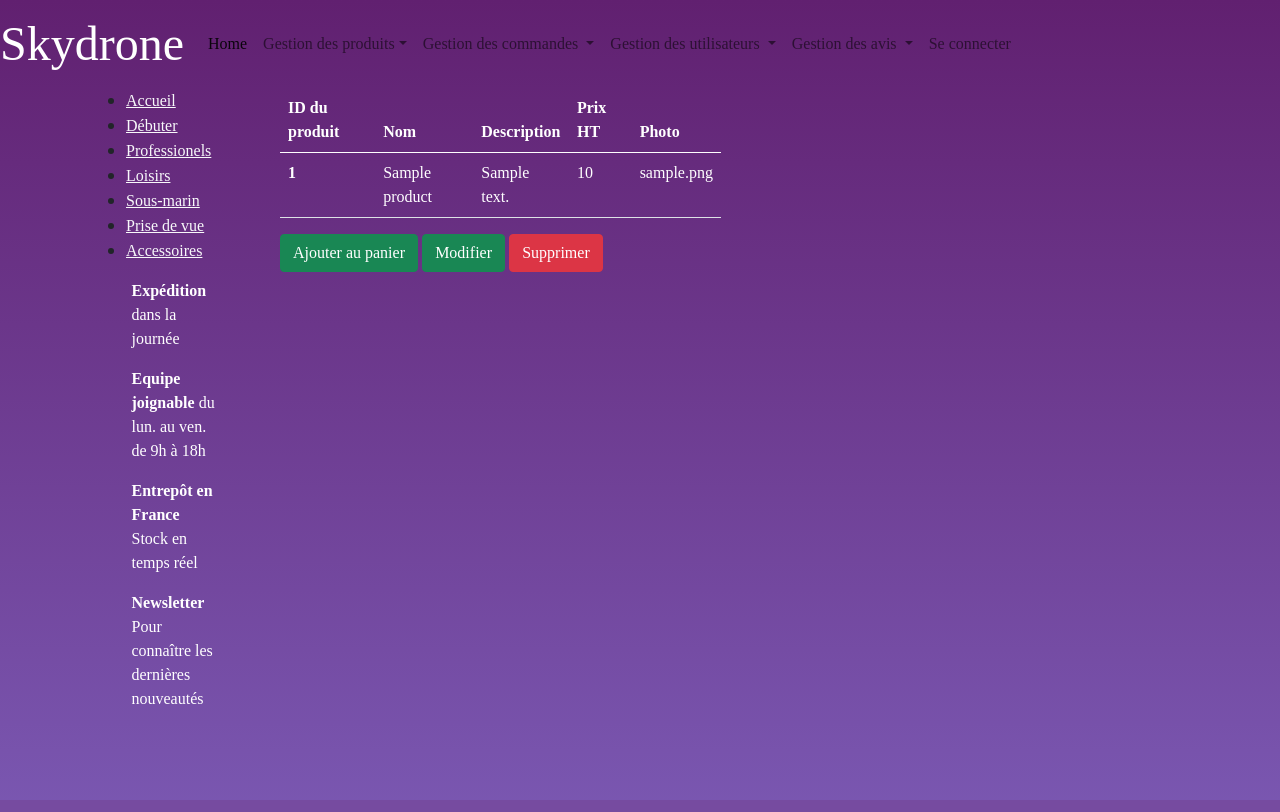
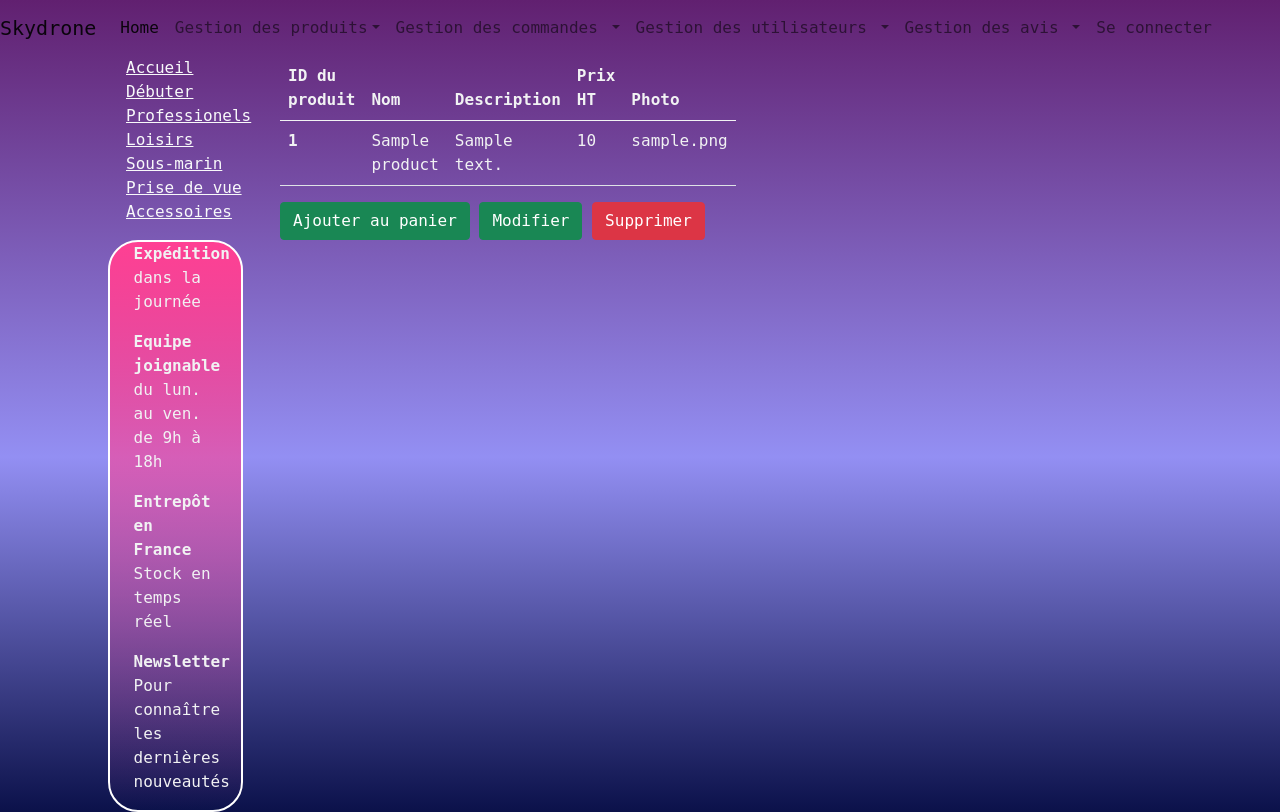
Before and after one commit to anaisxantippe/skydrone.github.io, a Symfony app: template ProjetSkydrone/templates/catalog/details.html.twig in a window 1280 px wide. Run offline with Twig, Linux system fonts and the light colour scheme; the template is opened without the code that fills it: most values are stand-ins (such as "Sample title", 1, 10 or a date in 2020); some libraries are stand-ins or nearby versions.

Commit message:
Update style.css

```diff
--- a/ProjetSkydrone/public/css/style.css
+++ b/ProjetSkydrone/public/css/style.css
@@ -1,37 +1,38 @@
-body {
+body {!important;
     background: linear-gradient(180deg, #612070 0%, #938FF3 56.25%, #0B114A 100%);
-    background-size: 400% 400% ;
+    color: #f1f2f3;
+    font-family: 'IBM Plex Mono', monospace;
 }
-h1, p, tr, th, a{
-    font-family: IBM Plex Mono;
-    color: white;
+.carousel-item, .module {
+    background: linear-gradient(180deg, #FF4093 0%, rgba(232, 79, 146, 0) 100%);
+    border: 2px solid #FFFFFF;
+    box-sizing: border-box;
+    border-radius: 30px;
+    color: #f1f2f3;
+    position: relative;
+}
+li{
+    list-style: none;
+}
+.nostyle{
+    text-decoration: none;
+}
+h1, h2, h3, h4, h5, p, a, th, td {
+    color: #f1f2f3;
+
+}
+img{
+    border: 1px solid #FFFFFF;
+    box-sizing: border-box;
 }
 
-#skydrone {
-    font-family: IBM Plex Mono;
-    font-size: 48px;
-    font-style: normal;
-    font-weight: 500;
-    line-height: 62px;
-    letter-spacing: 0em;
-    text-align: left;
-    color: white;
-
+.scroller {
+    height: 800px;
+    overflow-y: scroll;
+    scrollbar-color: rebeccapurple green;
+    scrollbar-width: thin;
 }
 
-
-
-/*#menu {*/
-/*    position: absolute;*/
-/*    width: 76px;*/
-/*    height: 19px;*/
-/*    left: 55px;*/
-/*    top: 241px;*/
-/*    font-family: IBM Plex Mono;*/
-/*    font-style: normal;*/
-/*    font-weight: 500;*/
-/*    font-size: 18px;*/
-/*    line-height: 23px;*/
-/*    text-decoration-line: underline;*/
-/*    color: white;*/
-/*}*/
+.indent{
+    text-indent: 10px;
+}
```
